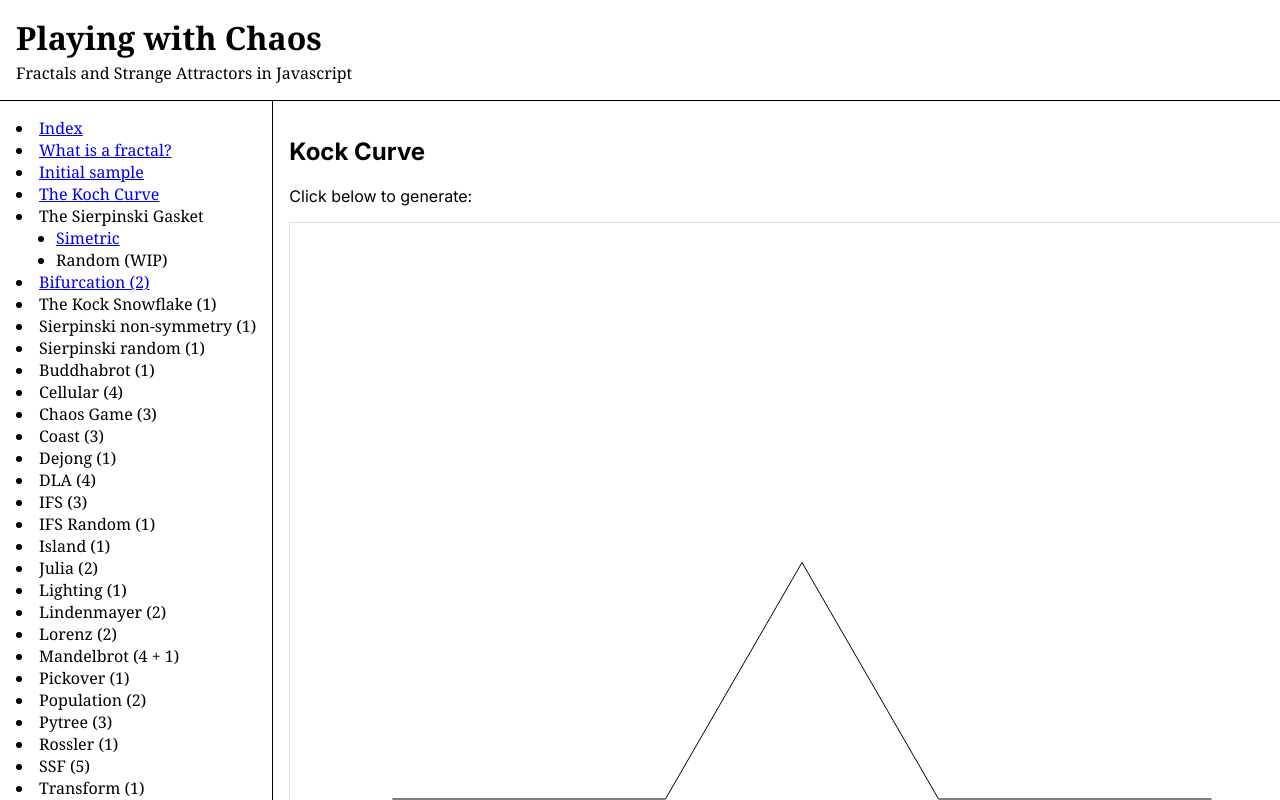
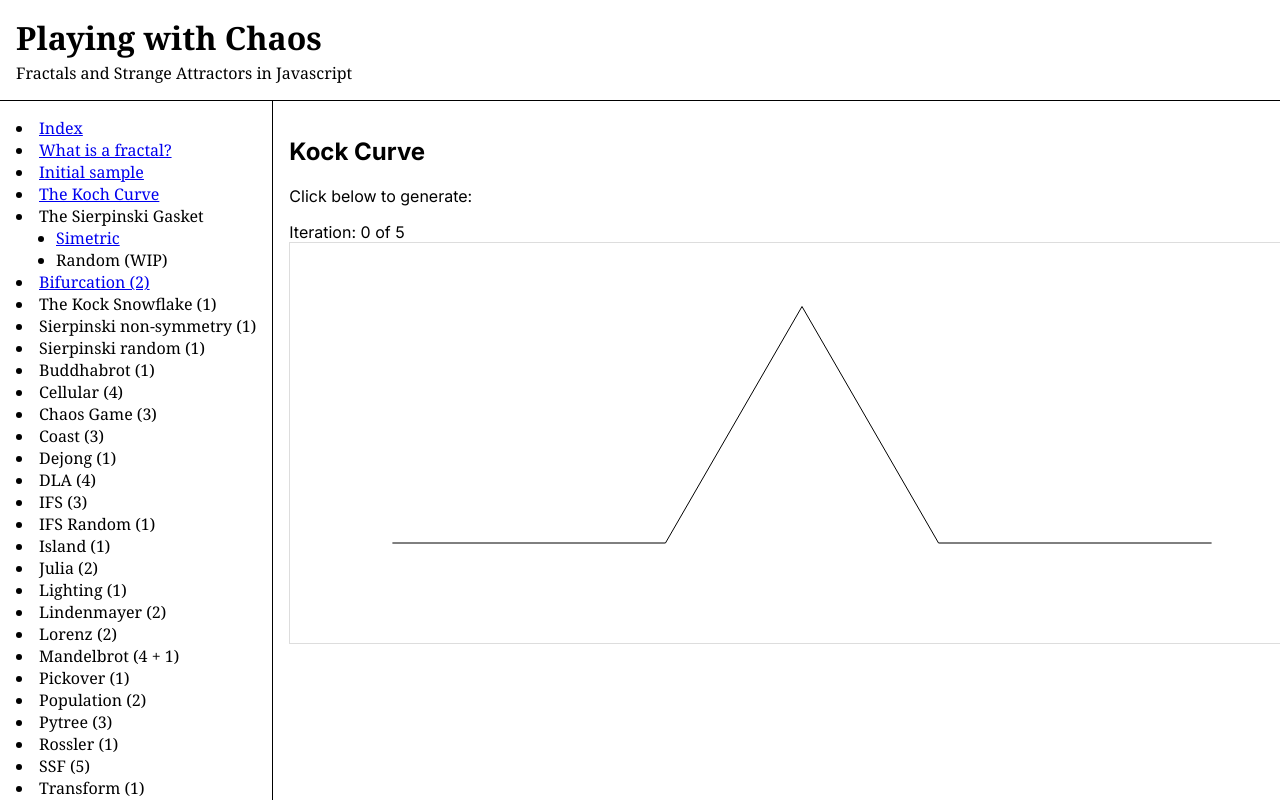
Before and after one commit to Aimanizales/playing-with-chaos, a Next.js app: page /kock in a window 1280 px wide. Shown: the top 800 px of the page. Built offline with nearby package versions, Linux system fonts and the light colour scheme.

Commit message:
Kock: fixed many issues and cleaned functions

```diff
--- a/src/pages/kock/index.tsx
+++ b/src/pages/kock/index.tsx
@@ -2,12 +2,20 @@ import { useCallback, useState } from 'react';
 
 export default function Page() {
   const CANVAS_WIDTH = 1024;
-  const CANVAS_HEIGHT = 768;
-  const CANVAS_SCALE = 500;
-  const MAX_DEPTH = 10;
-  const [maxDepth, setMaxDepth] = useState<number>(0);
+  const CANVAS_HEIGHT = 400;
+  const MAX_ITERATIONS = 5;
+  const [iteration, setIteration] = useState<number>(0);
   const [context, setContext] = useState(null);
   const { sqrt, sin, cos, atan2, PI } = Math;
+  const pInitial = {
+    x: CANVAS_WIDTH * 0.1,
+    y: CANVAS_HEIGHT * 0.75,
+  };
+
+  const pFinal = {
+    x: CANVAS_WIDTH * 0.9,
+    y: CANVAS_HEIGHT * 0.75, // same as pInitial but can be changed.
+  };
 
   const canvasRef = useCallback((node) => {
     if (node) {
@@ -17,7 +25,6 @@ export default function Page() {
 
       setContext(canvasContext);
     }
-    console.log('useCallback');
   }, []);
 
   function draw() {
@@ -25,34 +32,19 @@ export default function Page() {
       context.clearRect(0, 0, CANVAS_WIDTH, CANVAS_HEIGHT);
       context.save();
       context.translate(CANVAS_WIDTH * 0.5, CANVAS_HEIGHT * 0.66);
-      context.scale(CANVAS_SCALE, CANVAS_SCALE);
       context.restore();
-
-      console.log('aa context', context);
-
-      let p0 = {
-        x: CANVAS_WIDTH * 0.1,
-        y: CANVAS_HEIGHT * 0.75,
-      };
-
-      let p1 = {
-        x: CANVAS_WIDTH * 0.9,
-        y: CANVAS_HEIGHT * 0.75,
-      };
-
       context.lineWidth = 1;
 
-      koch(p0, p1, maxDepth);
+      koch(pInitial, pFinal, iteration);
     }
   }
 
   function koch(p0, p1, depth) {
-    console.log('kock() depth', depth);
     let dx = p1.x - p0.x,
       dy = p1.y - p0.y,
       dist = sqrt(dx * dx + dy * dy), // length of the main segment
       unit = dist / 3, // length of each sub-segment
-      angle = atan2(dy, dx), // angle of the main segment
+      angle = atan2(dy, dx), // angle of the main segment measured in radians.
       pa,
       pb,
       pc;
@@ -71,8 +63,6 @@ export default function Page() {
       y: p0.y + sin(angle) * unit * 2, // funny things if y: pa.y * 2
     };
 
-    console.log('+aa ~ depth:', depth);
-
     if (depth === 0) {
       context.beginPath();
       context.moveTo(p0.x, p0.y);
@@ -82,7 +72,7 @@ export default function Page() {
       context.lineTo(p1.x, p1.y);
       context.stroke();
     } else {
-      let newDepth = maxDepth - 1;
+      let newDepth = depth - 1;
       koch(p0, pa, newDepth);
       koch(pa, pb, newDepth);
       koch(pb, pc, newDepth);
@@ -91,8 +81,8 @@ export default function Page() {
   }
 
   function handleClick() {
-    if (maxDepth < MAX_DEPTH) {
-      setMaxDepth(maxDepth + 1);
+    if (iteration < MAX_ITERATIONS) {
+      setIteration(iteration + 1);
       draw();
     }
   }
@@ -103,6 +93,7 @@ export default function Page() {
     <section>
       <h2>Kock Curve</h2>
       <p>Click below to generate:</p>
+      Iteration: {iteration} of {MAX_ITERATIONS}
       <canvas ref={canvasRef} onClick={handleClick} />
     </section>
   );
```
